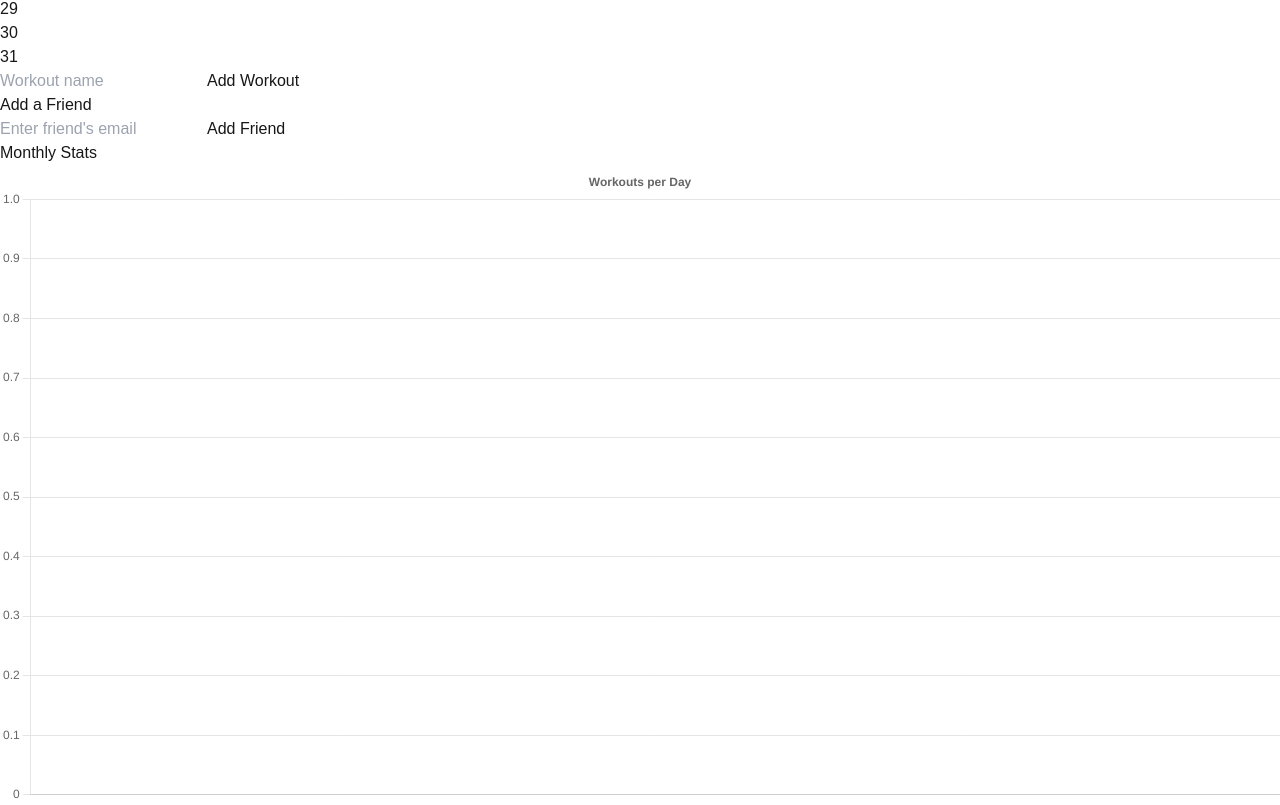
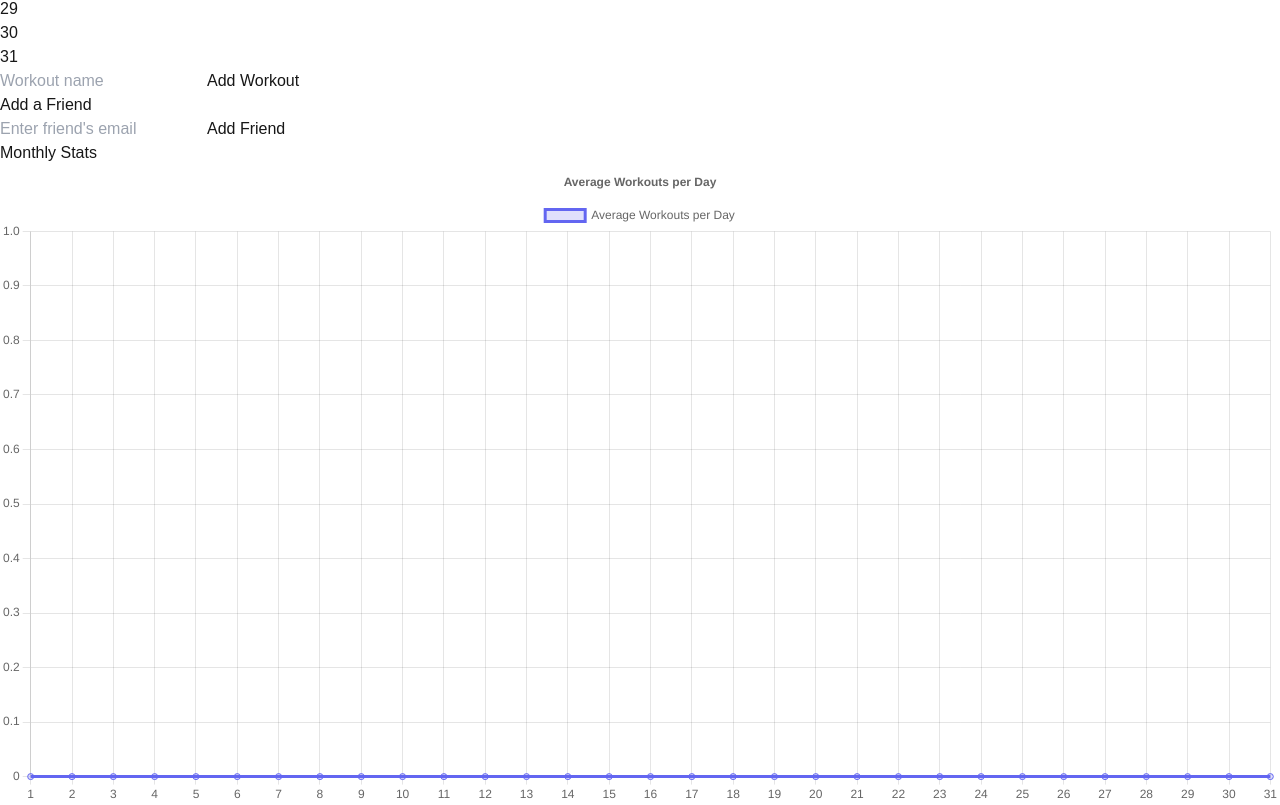
Before and after one commit to emilkreydt/emil-kreydt-eindopdracht, a Next.js app: page /dashboard in a window 1280 px wide. Shown: the part 795-1600 px from the top of the page. Built offline with nearby package versions, Linux system fonts and the light colour scheme.

Commit message:
eerste statistiek klaar

```diff
--- a/src/app/dashboard/page.tsx
+++ b/src/app/dashboard/page.tsx
@@ -2,6 +2,8 @@ import { Header } from "@/components/sections/header";
 import WorkoutCalendar from "@/components/workouts/WorkoutCalender";
 import AddFriendForm from "@/components/friends/addFriendForm";
 import WorkoutChart from "@/components/workouts/workoutChart";
+import WorkoutAverage from "@/components/workouts/workoutChart";
+import WorkoutAverageChart from "@/components/workouts/workoutChart";
 
 export default function Dashboard() {
     return (
@@ -27,7 +29,7 @@ export default function Dashboard() {
 
                         <div className="w-full max-w-md bg-white rounded-lg shadow-md p-6">
                             <h2 className="text-2xl font-bold mb-4 text-gray-800">Monthly Stats</h2>
-                            <WorkoutChart/>
+                            <WorkoutAverageChart/>
                         </div>
                     </div>
 
--- a/src/components/workouts/workoutChart.tsx
+++ b/src/components/workouts/workoutChart.tsx
@@ -1,35 +1,30 @@
 "use client";
 
 import React, { useEffect, useState } from "react";
-import { Bar } from "react-chartjs-2";
+import { Line } from "react-chartjs-2";
 import {
     Chart as ChartJS,
     CategoryScale,
     LinearScale,
-    BarElement,
+    PointElement,
+    LineElement,
     Title,
     Tooltip,
     Legend
-} from 'chart.js';
+} from "chart.js";
 import { format } from "date-fns";
 
-ChartJS.register(
-    CategoryScale,
-    LinearScale,
-    BarElement,
-    Title,
-    Tooltip,
-    Legend
-);
+ChartJS.register(CategoryScale, LinearScale, PointElement, LineElement, Title, Tooltip, Legend);
 
-interface MonthlyStat {
+interface Stat {
     date: string;
-    count: number;
+    workoutCount: number;
 }
 
-export default function WorkoutChart() {
-    const [stats, setStats] = useState<MonthlyStat[]>([]);
+export default function WorkoutAverageChart() {
+    const [stats, setStats] = useState<Stat[]>([]);
     const currentMonth = format(new Date(), "yyyy-MM");
+    const daysInMonth = new Date(new Date().getFullYear(), new Date().getMonth() + 1, 0).getDate();
 
     useEffect(() => {
         async function fetchStats() {
@@ -43,19 +38,36 @@ export default function WorkoutChart() {
             if (res.ok) {
                 const data = await res.json();
                 setStats(data);
+            } else {
+                console.error("Failed to fetch stats");
             }
         }
 
         fetchStats();
     }, []);
 
+    const cumulativeAverage: number[] = [];
+    let totalWorkouts = 0;
+
+    for (let day = 1; day <= daysInMonth; day++) {
+        const date = `${currentMonth}-${day.toString().padStart(2, "0")}`;
+        const workoutCount = stats.find(d => d.date === date)?.workoutCount || 0;
+
+        totalWorkouts += workoutCount;
+        const average = totalWorkouts / day;
+
+        cumulativeAverage.push(average);
+    }
+
     const chartData = {
-        labels: stats.map(s => format(new Date(s.date), "d MMM")),
+        labels: Array.from({ length: daysInMonth }, (_, i) => `${i + 1}`),
         datasets: [
             {
-                label: "Workouts",
-                data: stats.map(s => s.count),
-                backgroundColor: "#6366F1"
+                label: "Average Workouts per Day",
+                data: cumulativeAverage,
+                borderColor: "#6366F1",
+                backgroundColor: "rgba(99, 102, 241, 0.2)",
+                tension: 0.3
             }
         ]
     };
@@ -63,14 +75,25 @@ export default function WorkoutChart() {
     const options = {
         responsive: true,
         plugins: {
-            legend: { display: false },
-            title: { display: true, text: "Workouts per Day" }
+            legend: {
+                display: true
+            },
+            title: {
+                display: true,
+                text: "Average Workouts per Day"
+            }
+        },
+        scales: {
+            y: {
+                beginAtZero: true,
+                suggestedMax: 1
+            }
         }
     };
 
     return (
         <div className="w-full">
-            <Bar data={chartData} options={options}/>
+            <Line data={chartData} options={options} />
         </div>
     );
 }
--- a/src/pages/api/workouts/monthly.ts
+++ b/src/pages/api/workouts/monthly.ts
@@ -17,11 +17,10 @@ export default async function handler(req: NextApiRequest, res: NextApiResponse)
     const startDate = `${month}-01`;
     const endDate = format(endOfMonth(new Date(startDate)), "yyyy-MM-dd");
 
-    try {
     const results = await db
         .select({
             date: workouts.date,
-                count: sql<number>`count(*)`.as('count')
+            workoutCount: sql<number>`count(*)`.mapWith(Number),  // belangrijk, juiste alias!
         })
         .from(workouts)
         .where(
@@ -34,9 +33,17 @@ export default async function handler(req: NextApiRequest, res: NextApiResponse)
         .groupBy(workouts.date)
         .execute();
 
-        res.json(results);
-    } catch (error) {
-        console.error("Failed to fetch monthly workout stats:", error);
-        res.status(500).json({ error: "Internal Server Error" });
+    res.json(Array.isArray(results) ? results : []);
+
+
+    const workoutCount = results[0]?.workoutCount || 0;
+
+    // Optioneel: wil je het gemiddelde tot vandaag of over de hele maand?
+    const daysInMonth = endOfMonth(new Date(startDate)).getDate();
+    const today = new Date();
+    const currentDay = today.getMonth() === new Date(startDate).getMonth() ? today.getDate() : daysInMonth;
+
+    const average = workoutCount / currentDay;
+
+    res.json({ workoutCount, average });
 }
-}
```
Lines whose indentation alone changed are shown as unchanged.
